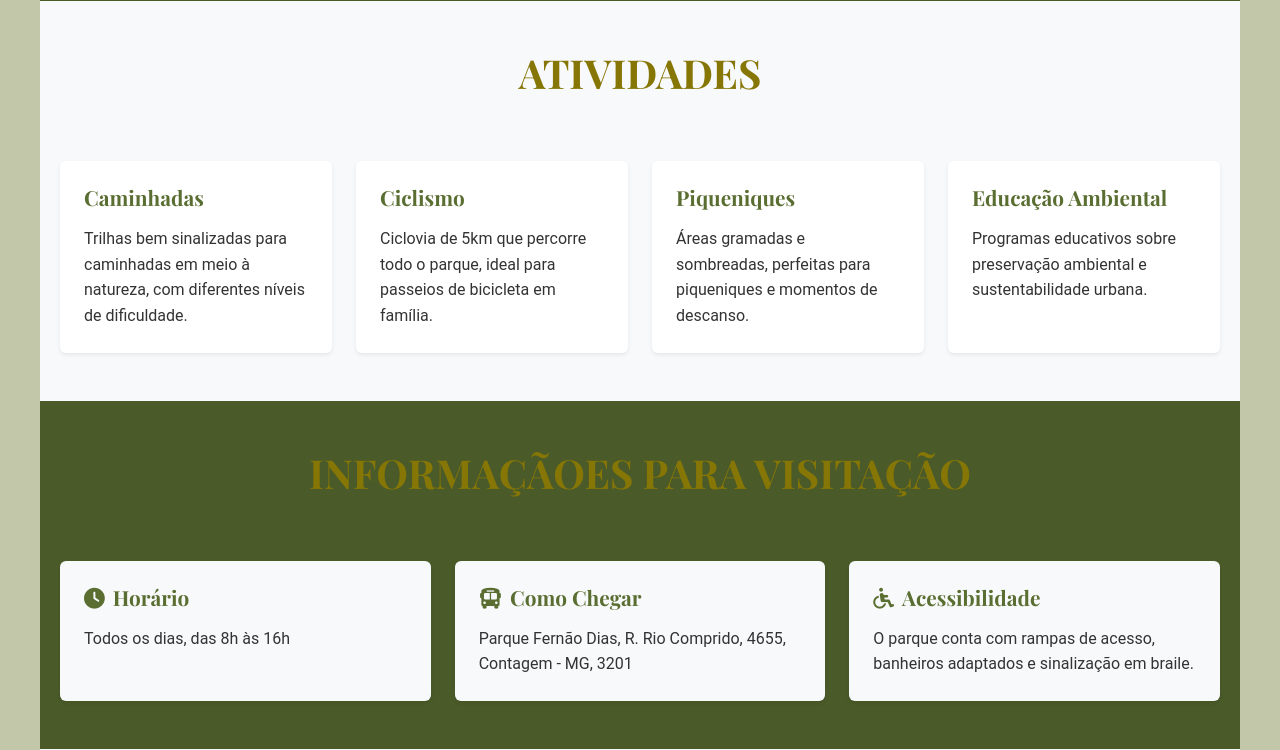
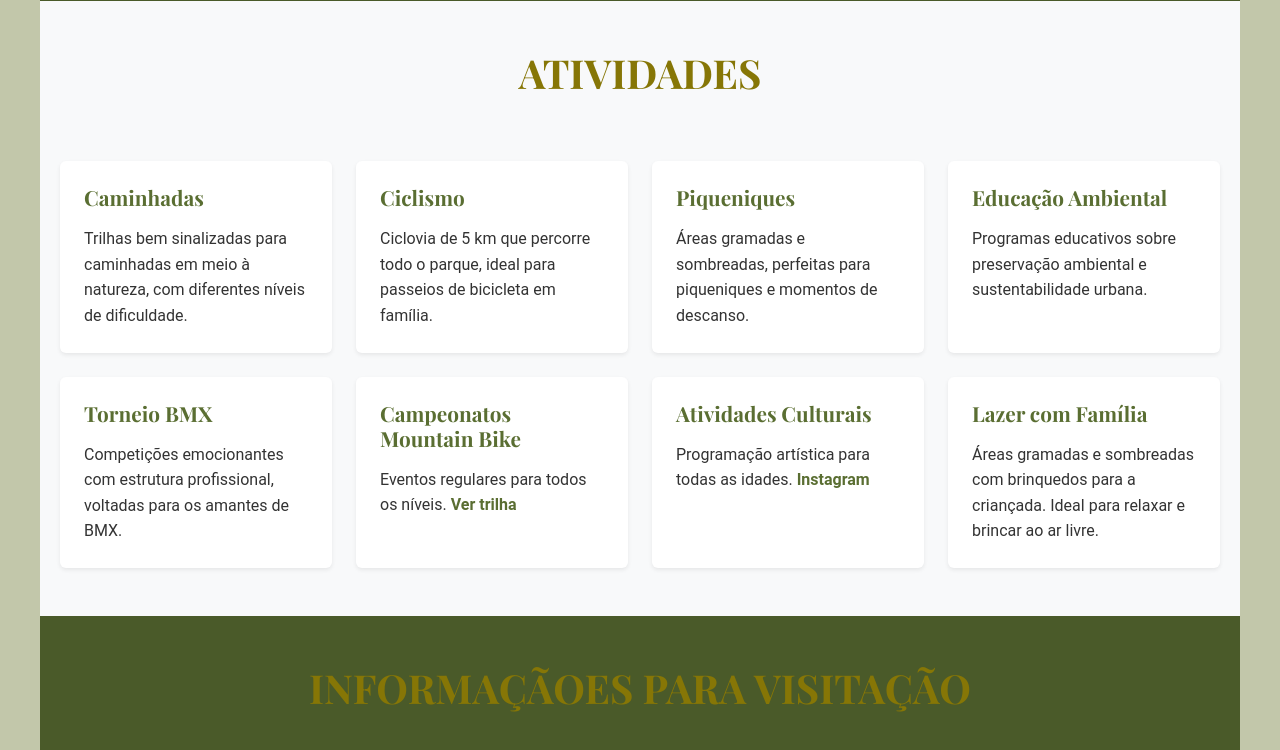
Before and after one commit to david0407j/Parques-Contagem, a Django app: page /parque_1/ in a window 1280 px wide. Shown: the part 1937-2687 px from the top of the page. Run offline with Django 5.2, Linux system fonts and the light colour scheme.

Commit message:
atividades dos parques um e dois

```diff
--- a/parques/base/templates/base/parque_1.html
+++ b/parques/base/templates/base/parque_1.html
@@ -116,35 +116,85 @@
     <!-- Activities Section -->
 <section class="park-activities py-5 bg-light">
   <div class="container">
-            <h2 class="section-title text-center mb-5" style="color: #867606; font-family: 'Playfair Display',  serif;">ATIVIDADES</h2>
+    <h2 class="section-title text-center mb-5" style="color: #867606; font-family: 'Playfair Display', serif; text-transform: uppercase;">
+      ATIVIDADES
+    </h2>
     <div class="row g-4">
+
+      <!-- Caminhadas -->
       <div class="col-md-3 col-sm-6">
         <div class="activity-card p-4 rounded shadow-sm bg-white h-100">
           <h3 class="activity-title fw-bold mb-3">Caminhadas</h3>
           <p class="activity-description">Trilhas bem sinalizadas para caminhadas em meio à natureza, com diferentes níveis de dificuldade.</p>
         </div>
       </div>
+
+      <!-- Ciclismo -->
       <div class="col-md-3 col-sm-6">
         <div class="activity-card p-4 rounded shadow-sm bg-white h-100">
           <h3 class="activity-title fw-bold mb-3">Ciclismo</h3>
-                        <p class="activity-description">Ciclovia de 5km que percorre todo o parque, ideal para passeios de bicicleta em família.</p>
+          <p class="activity-description">Ciclovia de 5 km que percorre todo o parque, ideal para passeios de bicicleta em família.</p>
         </div>
       </div>
+
+      <!-- Piqueniques -->
       <div class="col-md-3 col-sm-6">
         <div class="activity-card p-4 rounded shadow-sm bg-white h-100">
           <h3 class="activity-title fw-bold mb-3">Piqueniques</h3>
           <p class="activity-description">Áreas gramadas e sombreadas, perfeitas para piqueniques e momentos de descanso.</p>
         </div>
       </div>
+
+      <!-- Educação Ambiental -->
       <div class="col-md-3 col-sm-6">
         <div class="activity-card p-4 rounded shadow-sm bg-white h-100">
           <h3 class="activity-title fw-bold mb-3">Educação Ambiental</h3>
           <p class="activity-description">Programas educativos sobre preservação ambiental e sustentabilidade urbana.</p>
         </div>
       </div>
+
+      <!-- Torneio BMX -->
+      <div class="col-md-3 col-sm-6">
+        <div class="activity-card p-4 rounded shadow-sm bg-white h-100">
+          <h3 class="activity-title fw-bold mb-3">Torneio BMX</h3>
+          <p class="activity-description">Competições emocionantes com estrutura profissional, voltadas para os amantes de BMX.</p>
+        </div>
+      </div>
+
+      <!-- Campeonatos Mountain Bike -->
+      <div class="col-md-3 col-sm-6">
+        <div class="activity-card p-4 rounded shadow-sm bg-white h-100">
+          <h3 class="activity-title fw-bold mb-3">Campeonatos Mountain Bike</h3>
+          <p class="activity-description">
+            Eventos regulares para todos os níveis.
+            <a href="https://pt.wikiloc.com/trilhas-mountain-bike/bike-park-kmon-ride-139864355" target="_blank" rel="noopener noreferrer" class="text-decoration-none fw-semibold">Ver trilha</a>
+          </p>
+        </div>
+      </div>
+
+      <!-- Atividades Culturais -->
+      <div class="col-md-3 col-sm-6">
+        <div class="activity-card p-4 rounded shadow-sm bg-white h-100">
+          <h3 class="activity-title fw-bold mb-3">Atividades Culturais</h3>
+          <p class="activity-description">
+            Programação artística para todas as idades.
+            <a href="https://www.instagram.com/lima_producoes/" target="_blank" rel="noopener noreferrer" class="text-decoration-none fw-semibold">Instagram</a>
+          </p>
+        </div>
+      </div>
+
+      <!-- Lazer com Família -->
+      <div class="col-md-3 col-sm-6">
+        <div class="activity-card p-4 rounded shadow-sm bg-white h-100">
+          <h3 class="activity-title fw-bold mb-3">Lazer com Família</h3>
+          <p class="activity-description">Áreas gramadas e sombreadas com brinquedos para a criançada. Ideal para relaxar e brincar ao ar livre.</p>
+        </div>
+      </div>
+
     </div>
   </div>
 </section>
+
 
 
     <!-- Visit Info Section -->
```
Also changed, not shown: parques/base/templates/base/parque_2.html (+35 -2 lines). Lines whose indentation alone changed are shown as unchanged.
